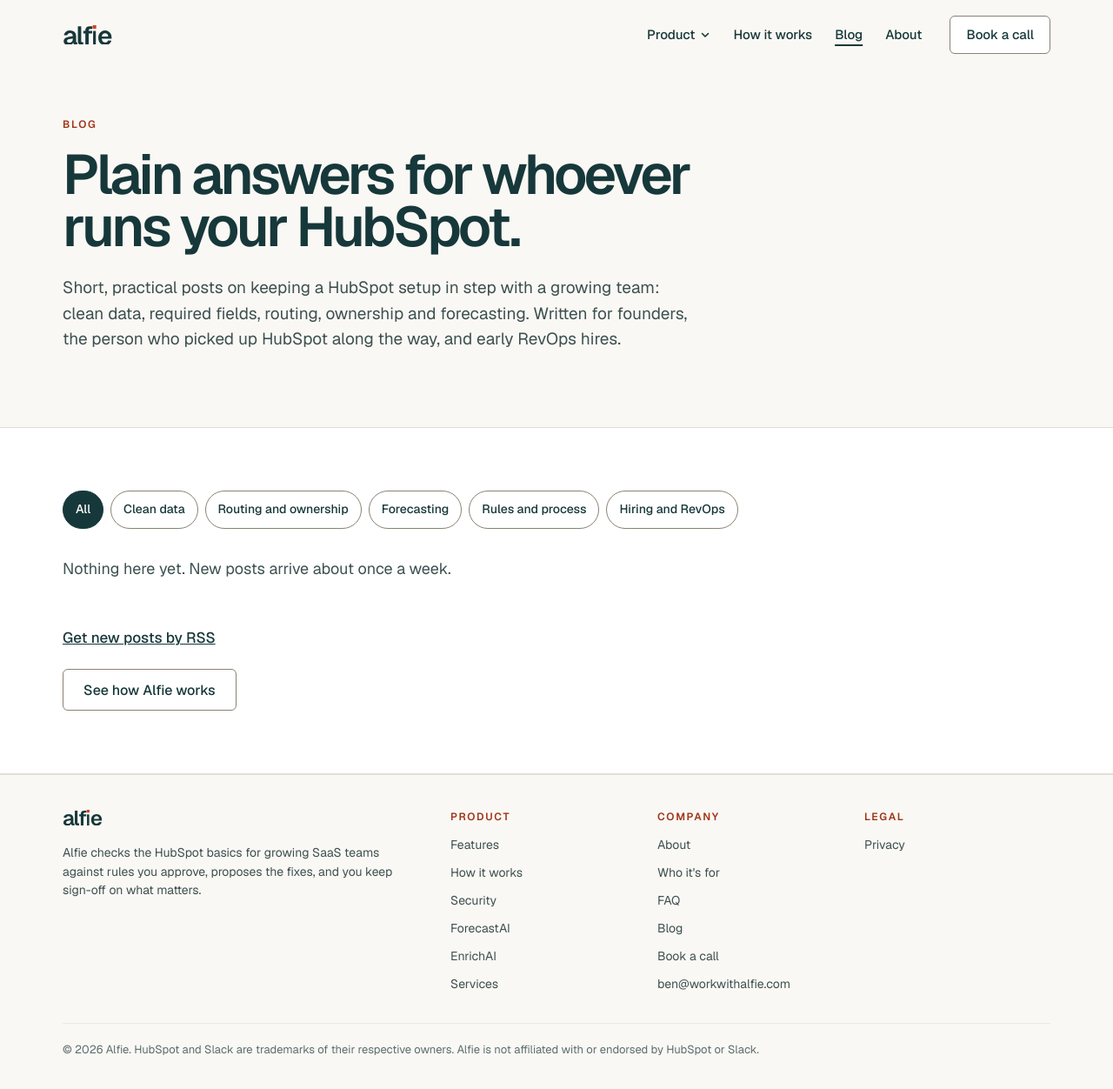
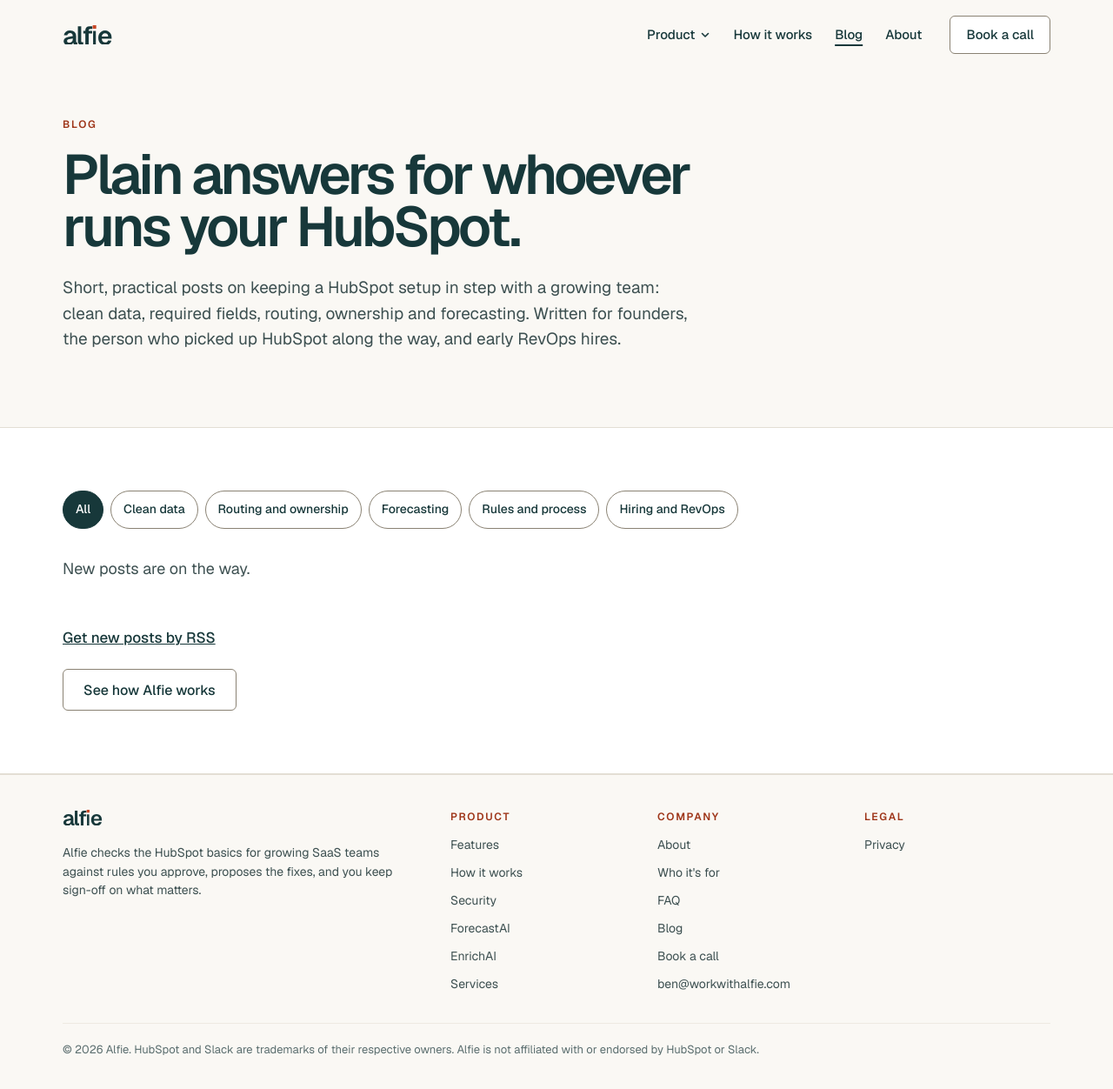
Before and after one commit to bsstaveley87/workwithalfie-site, a Jekyll site: the page built from blog/index.html, in a window 1280 px wide and 1253 px high. Shown: the whole window at 87% size. Built offline with Jekyll 4.4.1, drawn with Linux system fonts in a browser that asks for light colours; the list of posts is cut into pages by our own code.

```diff
--- a/blog/index.html
+++ b/blog/index.html
@@ -18,7 +18,7 @@ crumb: Blog
   {%- if list.size > 0 %}
   <ul class="post-list">{% for post in list %}{% include post-card.html post=post %}{% endfor %}</ul>
   {%- else %}
-  <p class="intro-text">Nothing here yet. New posts arrive about once a week.</p>
+  <p class="intro-text">New posts are on the way.</p>
   {%- endif %}
   {%- if paginator.next_page or paginator.previous_page %}
   <nav class="pager" aria-label="More posts">
```
